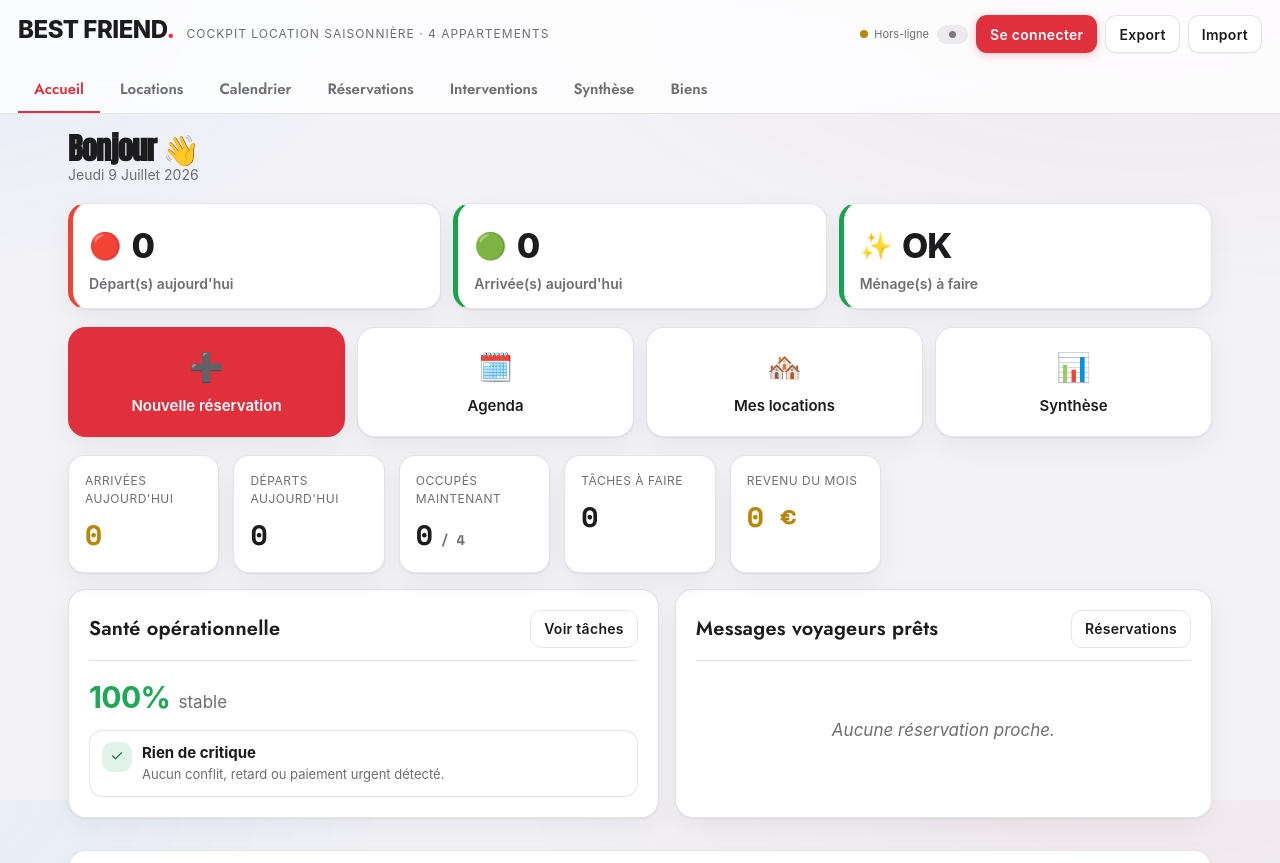
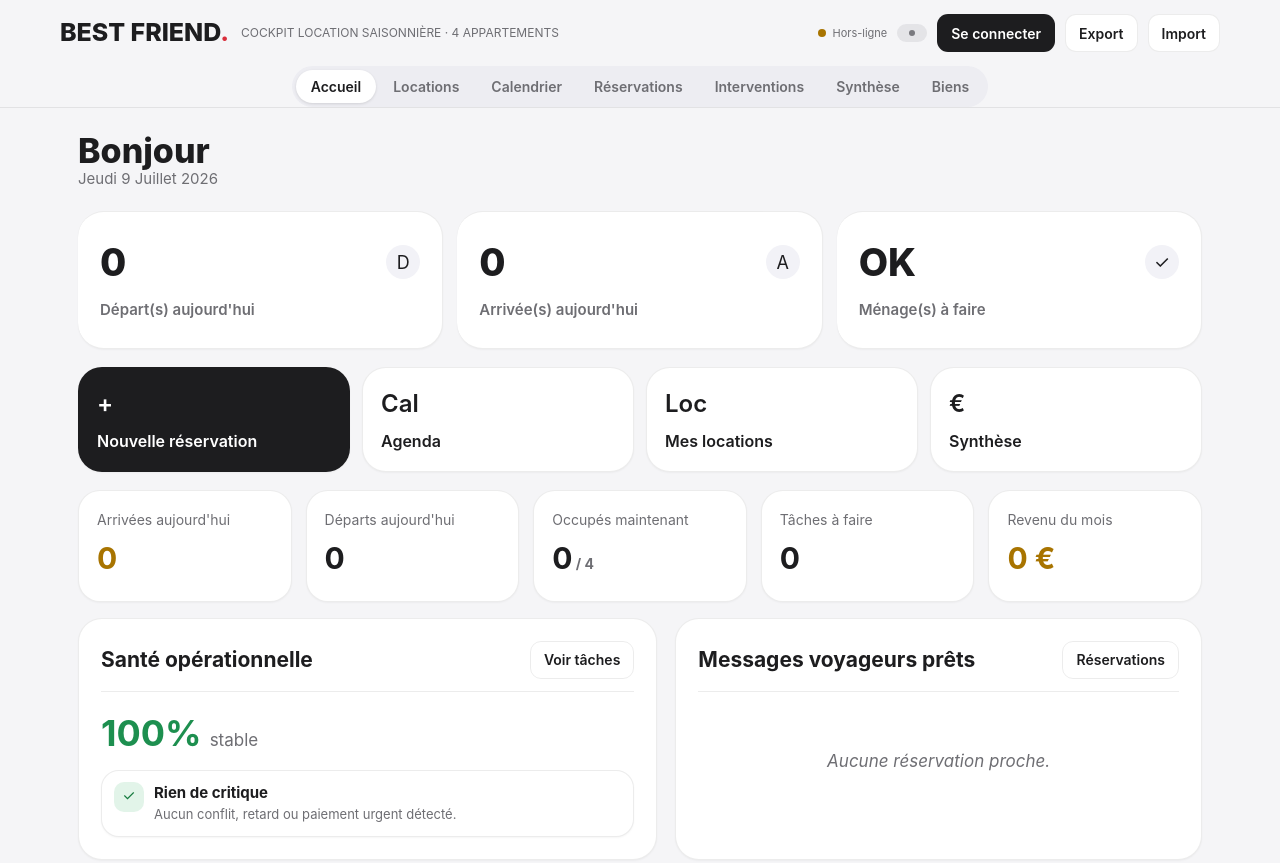
Before and after one commit to frnctl/gites, a plain HTML site: page index.html in a window 1280 px wide. Shown: the top 863 px of the page. Drawn offline with nearby package versions, Linux system fonts and the light colour scheme; a script that the page names is missing.

Commit message:
Refine Apple-style interface

```diff
--- a/index.html
+++ b/index.html
@@ -18,9 +18,6 @@
 <meta name="mobile-web-app-capable" content="yes">
 <meta name="theme-color" content="#FFFFFF">
 
-<link rel="preconnect" href="https://fonts.googleapis.com">
-<link rel="preconnect" href="https://fonts.gstatic.com" crossorigin>
-<link href="https://fonts.googleapis.com/css2?family=Anton&family=Jost:wght@400;500;600&family=Space+Mono:wght@400;700&display=swap" rel="stylesheet">
 <style>
 :root{
   --bg:#0E0E10; --panel:#16161A; --panel2:#1d1d22; --panel3:#26262d;
@@ -618,6 +615,361 @@ tfoot td{ background:#FAFAFC; }
 @media (max-width:760px){
   .focus-top .fbig{ font-size:30px; }
   .btn.big{ font-size:18px; }
+}
+
+/* =====================================================================
+   BF v5 — Apple Simple : calme, lisible, moins de bruit visuel
+   ===================================================================== */
+:root{
+  --bg:#F5F5F7;
+  --panel:#FFFFFF;
+  --panel2:#FBFBFD;
+  --panel3:#E9E9EE;
+  --text:#1D1D1F;
+  --muted:#6E6E73;
+  --red:#D92D3A;
+  --gold:#A87400;
+  --line:rgba(0,0,0,.075);
+  --line-strong:rgba(0,0,0,.16);
+  --green:#1D8F4F;
+  --blue:#007AFF;
+  --shadow:0 1px 2px rgba(0,0,0,.04);
+  --shadow-soft:0 18px 46px rgba(0,0,0,.065);
+  --r:22px;
+}
+body{
+  background:var(--bg);
+  color:var(--text);
+}
+*{
+  letter-spacing:0 !important;
+}
+body,
+button,
+input,
+select,
+textarea,
+h1,
+h2,
+h3,
+.mono,
+.num,
+.tab,
+.btn,
+.seg button,
+.chip,
+.cal-controls .month,
+.cal-mlabel,
+.cal-dnum,
+.kpi .v,
+.bar-row .val,
+.apt-card h3,
+.apt-card .line b,
+.apt-card .net b,
+#tip .mono,
+.hero .hi,
+.apt-hero h2,
+.back-link,
+.sub-title{
+  font-family:var(--font) !important;
+}
+header.app{
+  background:rgba(245,245,247,.86);
+  border-bottom:1px solid var(--line);
+  padding:14px 22px 0;
+}
+.brand{
+  max-width:1160px;
+  margin:0 auto;
+  align-items:center;
+}
+.brand h1{
+  font-size:25px;
+  letter-spacing:-.04em;
+  font-weight:800;
+}
+.brand .sub{
+  font-size:12px;
+  letter-spacing:.08em;
+}
+.toolbar{
+  gap:10px;
+}
+.tabs{
+  max-width:1160px;
+  margin:14px auto 0;
+  gap:2px;
+  background:#EDEDF2;
+  border-radius:999px;
+  padding:4px;
+  width:max-content;
+  max-width:100%;
+}
+.tab{
+  padding:8px 15px;
+  border-radius:999px;
+  border-bottom:none;
+  color:#6e6e73;
+  background:transparent;
+  font-size:14px;
+}
+.tab:hover{
+  background:rgba(255,255,255,.55);
+  color:var(--text);
+}
+.tab[aria-selected="true"]{
+  color:var(--text);
+  background:#fff;
+  border-bottom-color:transparent;
+  box-shadow:0 1px 3px rgba(0,0,0,.12);
+}
+main{
+  max-width:1160px;
+  padding-top:24px;
+}
+.hero{
+  margin:2px 0 20px;
+}
+.hero .hi{
+  font-size:34px;
+  font-weight:800;
+  letter-spacing:-.045em;
+}
+.hero .date{
+  font-size:15px;
+}
+.panel,
+.kpi,
+.loc-card,
+.apt-card,
+.today-row,
+.focus-card,
+.shortcut,
+.issue-row,
+.msg-card{
+  box-shadow:var(--shadow);
+}
+.panel{
+  border-radius:24px;
+  padding:22px;
+}
+.panel-h h2{
+  font-size:21px;
+  letter-spacing:-.03em;
+}
+.gold-rule{
+  background:var(--line);
+}
+.btn{
+  border-radius:999px;
+  box-shadow:none;
+  background:#fff;
+}
+.btn.primary{
+  background:#1D1D1F;
+  box-shadow:none;
+}
+.btn.gold{
+  background:var(--text);
+  color:#fff;
+  box-shadow:none;
+}
+.btn.danger{
+  background:#fff;
+}
+.shortcuts{
+  grid-template-columns:repeat(4,minmax(0,1fr));
+}
+.shortcut{
+  min-height:88px;
+  border-radius:24px;
+  align-items:flex-start;
+  padding:18px;
+  font-size:16px;
+  text-align:left;
+}
+.shortcut .ic{
+  font-size:24px;
+}
+.shortcut.accent{
+  background:#1D1D1F;
+}
+.focus-grid{
+  grid-template-columns:repeat(3,minmax(0,1fr));
+  gap:14px;
+}
+.focus-card{
+  border-radius:26px;
+  border-left:none;
+  padding:22px;
+  min-height:138px;
+}
+.focus-card.out,
+.focus-card.in,
+.focus-card.clean,
+.focus-card.ok{
+  border-left:none;
+}
+.focus-card.out{background:#fff}
+.focus-card.in{background:#fff}
+.focus-card.clean{background:#fff}
+.focus-card.ok{background:#fff}
+.focus-top{
+  justify-content:space-between;
+}
+.focus-top .fic{
+  order:2;
+  width:34px;
+  height:34px;
+  border-radius:50%;
+  display:flex;
+  align-items:center;
+  justify-content:center;
+  background:#F2F2F7;
+  font-size:18px;
+}
+.focus-top .fbig{
+  font-size:38px;
+  letter-spacing:-.05em;
+}
+.focus-card .flbl{
+  font-size:15px;
+  margin-top:8px;
+}
+.kpis{
+  grid-template-columns:repeat(5,minmax(0,1fr));
+}
+.kpi{
+  border-radius:22px;
+  padding:18px;
+  min-height:112px;
+}
+.kpi .k{
+  text-transform:none;
+  letter-spacing:0;
+  font-size:14px;
+}
+.kpi .v{
+  font-size:30px;
+  letter-spacing:-.04em;
+}
+.ops-grid{
+  gap:18px;
+}
+.health-score b{
+  font-size:36px;
+  letter-spacing:-.05em;
+}
+.issue-row,
+.msg-card,
+.today-row{
+  border-radius:18px;
+}
+.loc-grid{
+  grid-template-columns:repeat(4,minmax(0,1fr));
+}
+.loc-card{
+  border-radius:26px;
+  min-height:170px;
+}
+.loc-card .top{
+  height:4px;
+}
+.loc-card .body{
+  padding:20px;
+}
+.loc-card .nm{
+  font-size:20px;
+  letter-spacing:-.03em;
+}
+.loc-card .mgr{
+  color:var(--muted);
+  letter-spacing:0;
+  text-transform:none;
+  font-size:13px;
+  margin-top:4px;
+}
+.loc-card .arrow{
+  color:var(--blue);
+  margin-top:18px;
+}
+.badge{
+  border-radius:999px;
+}
+.badge::before{
+  width:6px;
+  height:6px;
+}
+.two-col{
+  gap:18px;
+}
+input,
+select,
+textarea{
+  border-radius:16px;
+}
+.bottom-nav{
+  box-shadow:0 -8px 28px rgba(0,0,0,.06);
+}
+@media (max-width:900px){
+  .shortcuts,
+  .focus-grid,
+  .kpis,
+  .loc-grid{
+    grid-template-columns:1fr 1fr;
+  }
+}
+@media (max-width:760px){
+  header.app{
+    padding:16px 18px 0;
+  }
+  .brand{
+    align-items:flex-start;
+  }
+  .toolbar{
+    width:100%;
+    margin-top:8px;
+  }
+  #btnExport,
+  #btnImport{
+    display:none !important;
+  }
+  main{
+    padding-top:18px;
+  }
+  .hero .hi{
+    font-size:30px;
+  }
+  .focus-grid{
+    grid-template-columns:1fr;
+  }
+  .shortcuts,
+  .kpis,
+  .loc-grid{
+    grid-template-columns:1fr 1fr;
+  }
+  .shortcut{
+    min-height:116px;
+    border-radius:20px;
+  }
+  .panel{
+    border-radius:22px;
+    padding:18px;
+  }
+}
+@media (max-width:430px){
+  .shortcuts,
+  .kpis,
+  .loc-grid{
+    grid-template-columns:1fr 1fr;
+  }
+  .kpi{
+    min-height:104px;
+    padding:15px;
+  }
+  .kpi .v{
+    font-size:26px;
+  }
 }
 </style>
 </head>
@@ -1936,9 +2288,9 @@ function renderTodayFocus(){
       return `<div class="frow" style="cursor:pointer" onclick="gotoApt('${id}')">🧹 <b>${esc(a?.name||'?')}</b> · à nettoyer →</div>`;}).join('')+'</div>' : '';
 
   box.innerHTML = `<div class="focus-grid">
-    ${card('out','🔴',departs.length,'Départ(s) aujourd\'hui',depRows)}
-    ${card('in','🟢',arrivees.length,'Arrivée(s) aujourd\'hui',arrRows)}
-    ${card(toClean.length?'clean':'ok', toClean.length?'🧹':'✨', toClean.length||'OK','Ménage(s) à faire',cleanRows)}
+    ${card('out','D',departs.length,'Départ(s) aujourd\'hui',depRows)}
+    ${card('in','A',arrivees.length,'Arrivée(s) aujourd\'hui',arrRows)}
+    ${card(toClean.length?'clean':'ok', toClean.length?'M':'✓', toClean.length||'OK','Ménage(s) à faire',cleanRows)}
   </div>`;
 }
 /* RÉCAP À RÉGLER (admin) — interventions non payées + ménages du mois par concierge */
@@ -2068,7 +2420,7 @@ function renderHome(){
   const now=new Date();
   gv('homeDate').textContent = now.toLocaleDateString('fr-FR',{weekday:'long',day:'numeric',month:'long',year:'numeric'});
   const h=now.getHours();
-  gv('homeHi').textContent = (h<6?'Bonne nuit':h<12?'Bonjour':h<18?'Bon après-midi':'Bonsoir')+' 👋';
+  gv('homeHi').textContent = h<6?'Bonne nuit':h<12?'Bonjour':h<18?'Bon après-midi':'Bonsoir';
 
   // concierge connectée mais sans appartement assigné
   if(ME.email && !isAdmin() && myApts().length===0){
@@ -2081,11 +2433,11 @@ function renderHome(){
 
   // raccourcis géants
   const sc=[
-    {cls:'shortcut accent', ic:'➕', l:'Nouvelle réservation', act:"resReset();navigateTo('res')"},
-    {cls:'shortcut', ic:'🗓️', l:'Agenda', act:"navigateTo('cal')"},
-    {cls:'shortcut', ic:'🏘️', l:'Mes locations', act:"navigateTo('loc')"},
+    {cls:'shortcut accent', ic:'+', l:'Nouvelle réservation', act:"resReset();navigateTo('res')"},
+    {cls:'shortcut', ic:'Cal', l:'Agenda', act:"navigateTo('cal')"},
+    {cls:'shortcut', ic:'Loc', l:'Mes locations', act:"navigateTo('loc')"},
   ];
-  if(isAdmin()) sc.push({cls:'shortcut', ic:'📊', l:'Synthèse', act:"navigateTo('syn')"});
+  if(isAdmin()) sc.push({cls:'shortcut', ic:'€', l:'Synthèse', act:"navigateTo('syn')"});
   gv('homeShortcuts').innerHTML = sc.map(s=>`<div class="${s.cls}" onclick="${s.act}"><span class="ic">${s.ic}</span>${s.l}</div>`).join('');
 
   const active=apts().filter(a=>a.active!==false);
```
